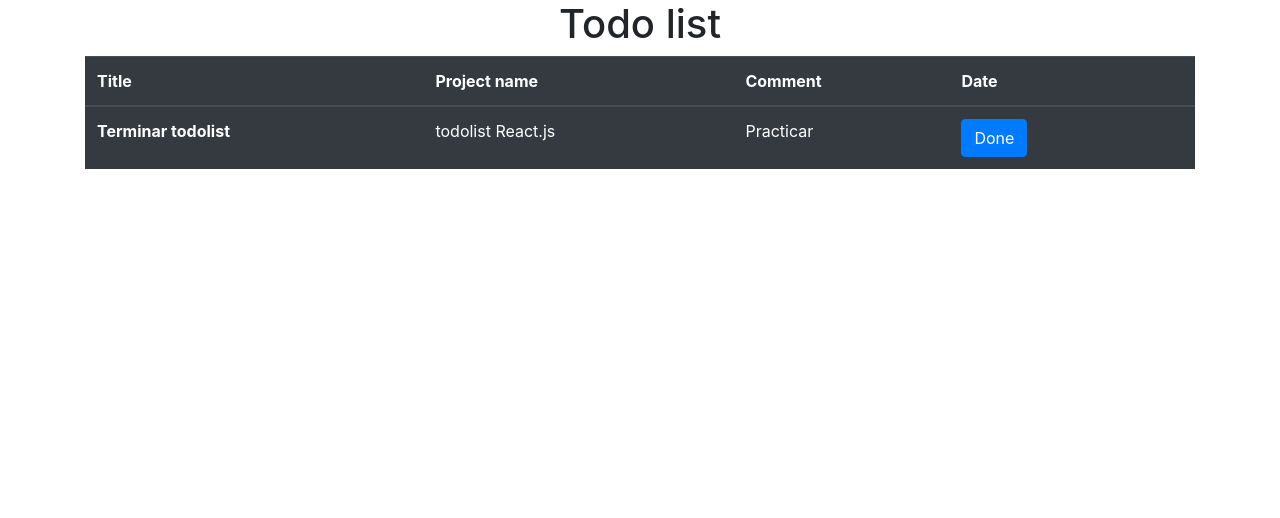
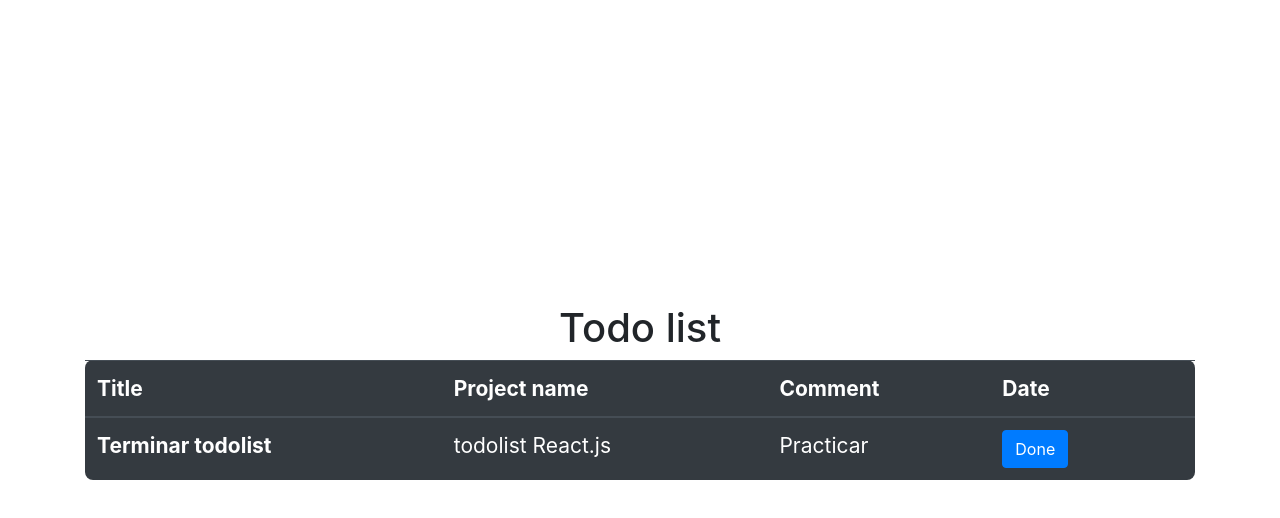
Before and after one commit to LucasL34/react_todo-list, a React (Create React App) app: page / in a window 1280 px wide. Shown: the top 518 px of the page. Built offline with nearby package versions, Linux system fonts and the light colour scheme.

Commit message:
Add custom styles and remove default properties

```diff
--- a/src/App.css
+++ b/src/App.css
@@ -1,38 +1,15 @@
-.App {
-  text-align: center;
-}
-
-.App-logo {
-  height: 40vmin;
-  pointer-events: none;
-}
-
-@media (prefers-reduced-motion: no-preference) {
-  .App-logo {
-    animation: App-logo-spin infinite 20s linear;
-  }
-}
-
-.App-header {
-  background-color: #282c34;
+#root{
+  width: 100%;
+  min-width: 100vw;
+  height: 100%;
   min-height: 100vh;
   display: flex;
   flex-direction: column;
   align-items: center;
   justify-content: center;
-  font-size: calc(10px + 2vmin);
-  color: white;
+  font-size: calc(5px + 2vmin);
 }
-
-.App-link {
-  color: #61dafb;
+.table{
+  border-radius: 8px;
+  border-top: unset;
 }
-
-@keyframes App-logo-spin {
-  from {
-    transform: rotate(0deg);
-  }
-  to {
-    transform: rotate(360deg);
-  }
-}
```
